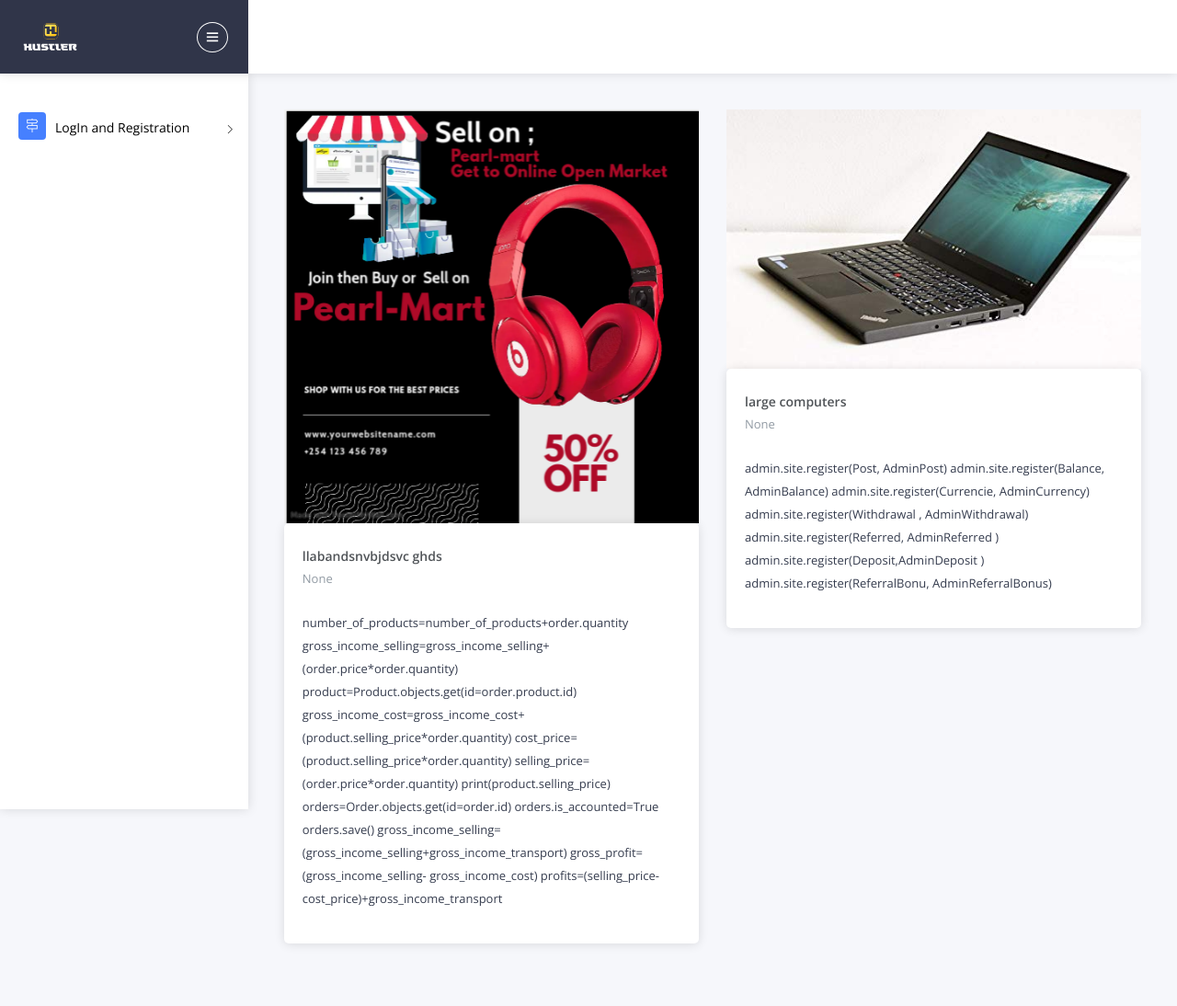
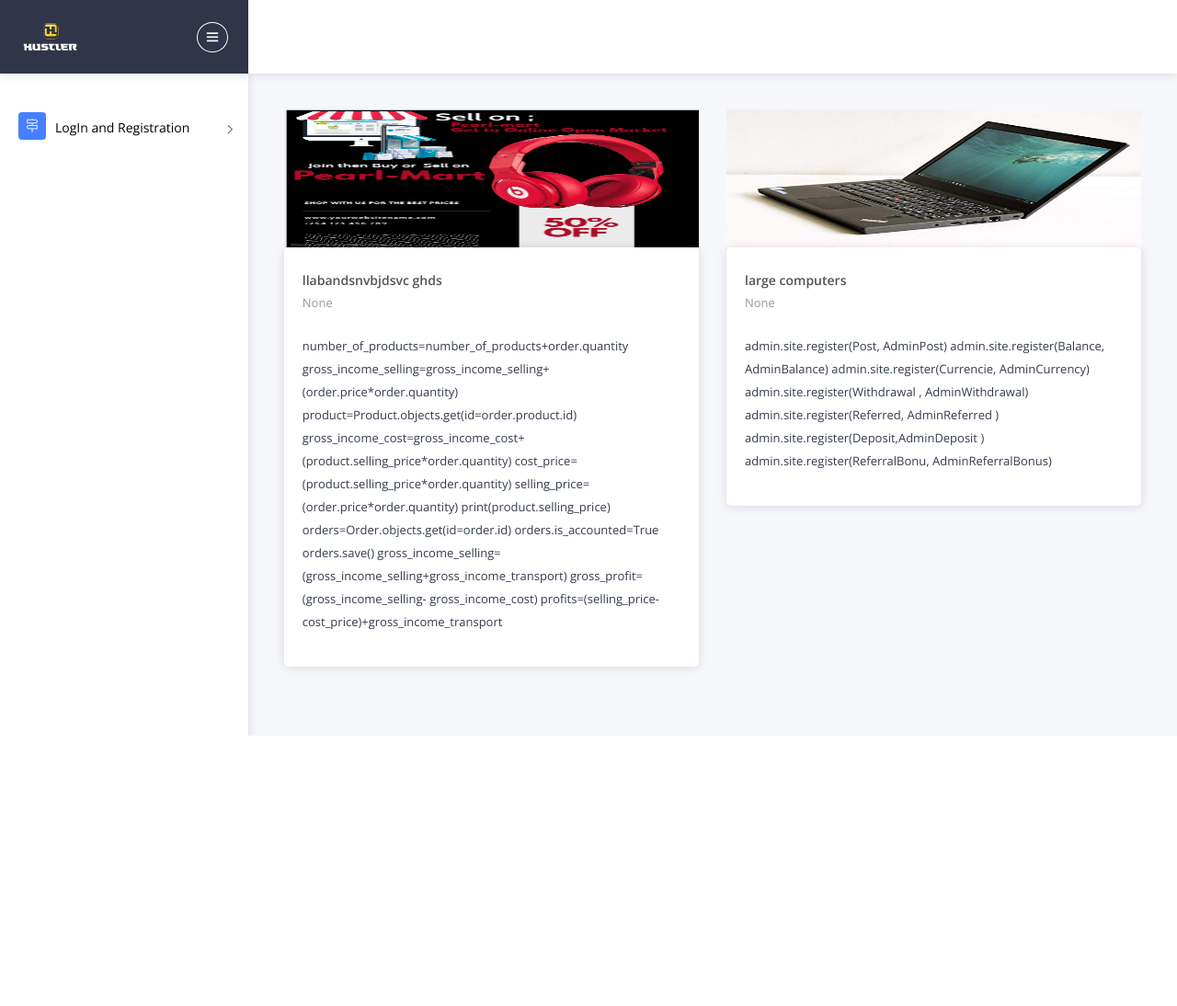
Before and after one commit to latototita/hustlersbay, a Django app: page / in a window 1280 px wide. Shown: the whole page at 92% size. After the commit the page ends 800 px from the top, so only its background shows below. Run offline with Django 4.2, Linux system fonts and the light colour scheme; data comes from the database, SQL or seed files in the repository; some libraries are stand-ins or nearby versions.

Commit message:
first commit

```diff
--- a/templates/blog.html
+++ b/templates/blog.html
@@ -13,7 +13,7 @@
                                         <div class="row">
                                             {% for post in posts %}
                                             <div class="col-md-12 col-xl-6">
-                                                <img src="{{post.image.url}}" style="width: 100%" >
+                                                <img src="{{post.image.url}}" style="height: 150px;width: 100%" >
                                                 <div class="card">
                                                     <div class="card-header">
                                                         <h5>{{post.title}}</h5>
```
